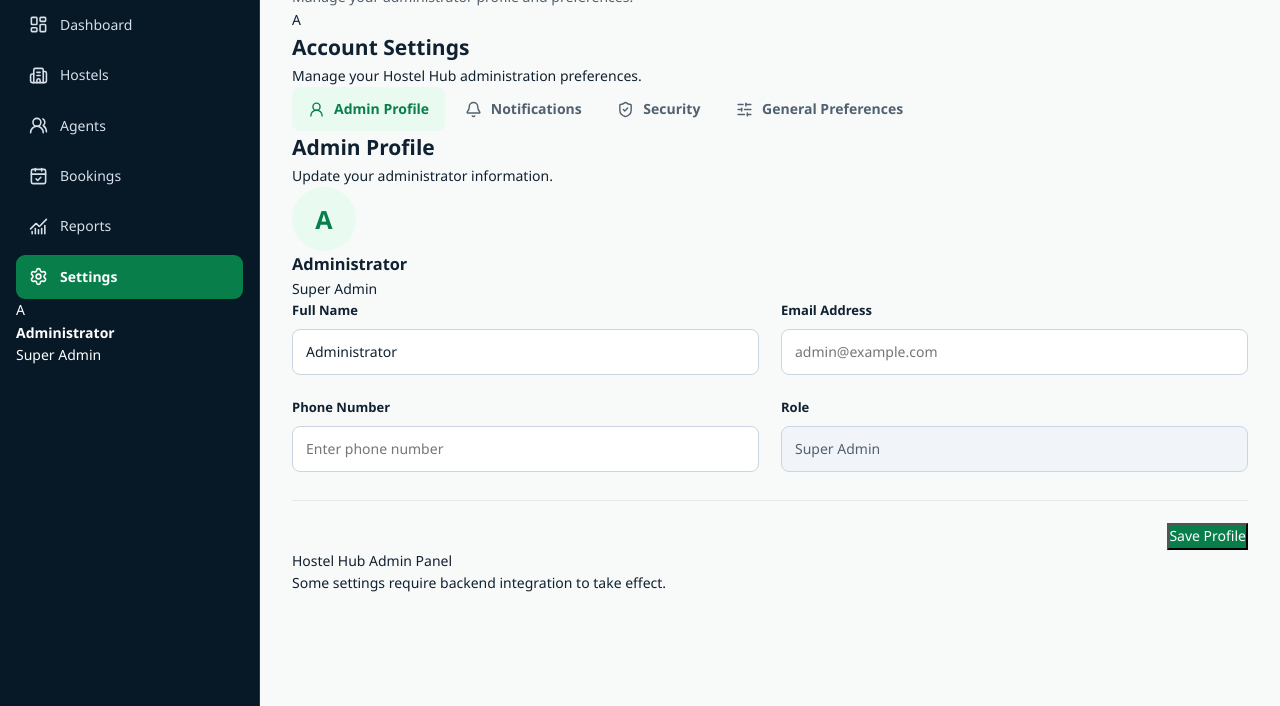
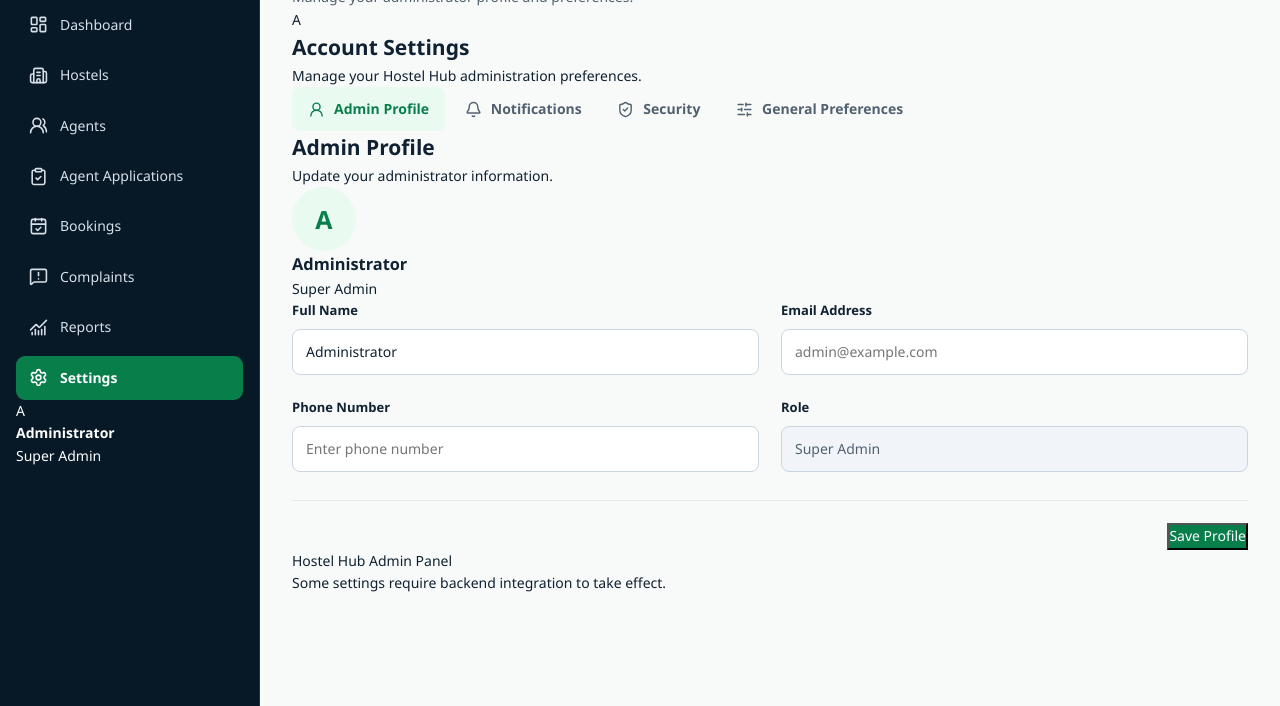
Before and after one commit to Danbaba3100/Hostel-Hub, a plain HTML site: page admin-settings.html in a window 1280 px wide. Shown: the part 94-800 px from the top of the page. Drawn offline with nearby package versions, Linux system fonts and the light colour scheme.

Commit message:
Complete settings page navigation

```diff
--- a/admin-settings.html
+++ b/admin-settings.html
@@ -35,9 +35,18 @@
                 <span>Agents</span>
             </a>
 
+            <a href="admin-agent-applications.html" class="nav-link">
+                <i data-lucide="clipboard-check"></i>
+                <span>Agent Applications</span>
+            </a>
             <a href="admin-bookings.html" class="nav-link">
                 <i data-lucide="calendar-check"></i>
                 <span>Bookings</span>
+            </a>
+
+            <a href="admin-users.html" class="nav-link">
+                <i data-lucide="message-square-warning"></i>
+                <span>Complaints</span>
             </a>
 
             <a href="admin-reports.html" class="nav-link">
```
